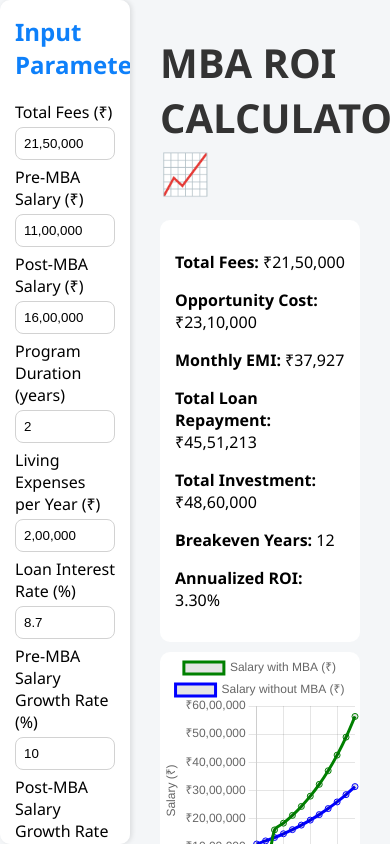
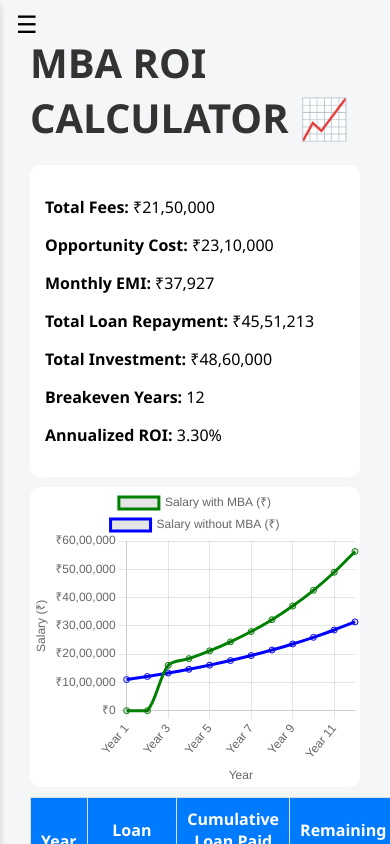
Before and after one commit to Pushpendra-Verma/MBA-ROI-calculator, a plain HTML site: page index.html in a window 390 px wide. Drawn offline with nearby package versions, Linux system fonts and the light colour scheme.

Commit message:
updated with toggleSideBar v1.02

```diff
--- a/index.html
+++ b/index.html
@@ -40,6 +40,7 @@
       </label>
       <button onclick="calculateROI()">Calculate ROI</button>
     </div>
+    <button class="hamburger" onclick="toggleSidebar()">☰</button>
     <div class="results">
       <h1 class="mainHeading">MBA ROI CALCULATOR 📈</h1>
       <div id="output"></div>
--- a/script.js
+++ b/script.js
@@ -37,6 +37,10 @@ function formatIndianNumber(number) {
   ['mbaDuration', 'interestRate', 'growthRate', 'growthRatePostMba', 'loanTenure'].forEach(id => {
     document.getElementById(id).addEventListener('input', calculateROI);
   });
+
+  function toggleSidebar() {
+    document.querySelector('.sidebar').classList.toggle('active');
+  }
 
   let salaryChart = null; // Initialize chart variable
 
--- a/style.css
+++ b/style.css
@@ -116,3 +116,43 @@ body {
     color: #333;
     margin-top: 15px;
   }
+
+  /* Default styles */
+.sidebar {
+  width: 250px;
+  transition: transform 0.3s ease;
+}
+
+/* Hamburger hidden by default */
+.hamburger {
+  display: none;
+  position: fixed;
+  top: 10px;
+  left: 10px;
+  z-index: 1001;
+  font-size: 24px;
+  background: none;
+  border: none;
+  cursor: pointer;
+}
+
+/* Mobile styles */
+@media (max-width: 768px) {
+  .sidebar {
+    transform: translateX(-100%);
+    position: fixed;
+    top: 0;
+    left: 0;
+    height: 100%;
+    z-index: 1000;
+    background-color: white;
+  }
+
+  .sidebar.active {
+    transform: translateX(0);
+  }
+
+  .hamburger {
+    display: block;
+  }
+}
```
